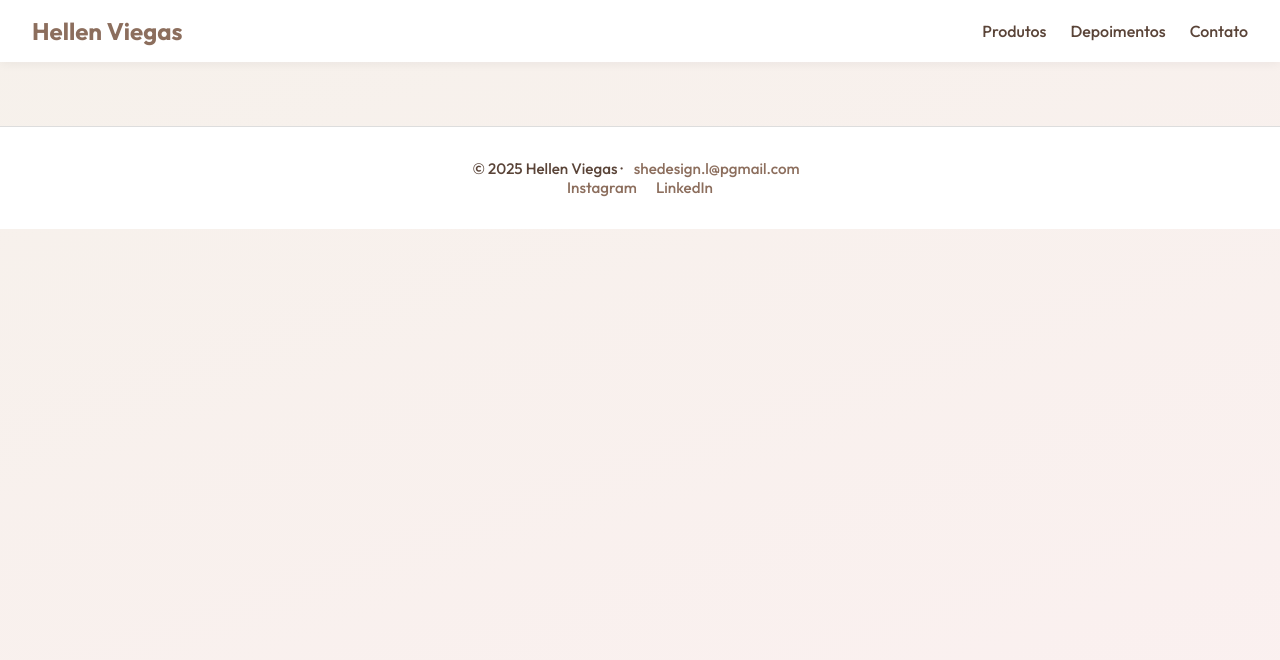
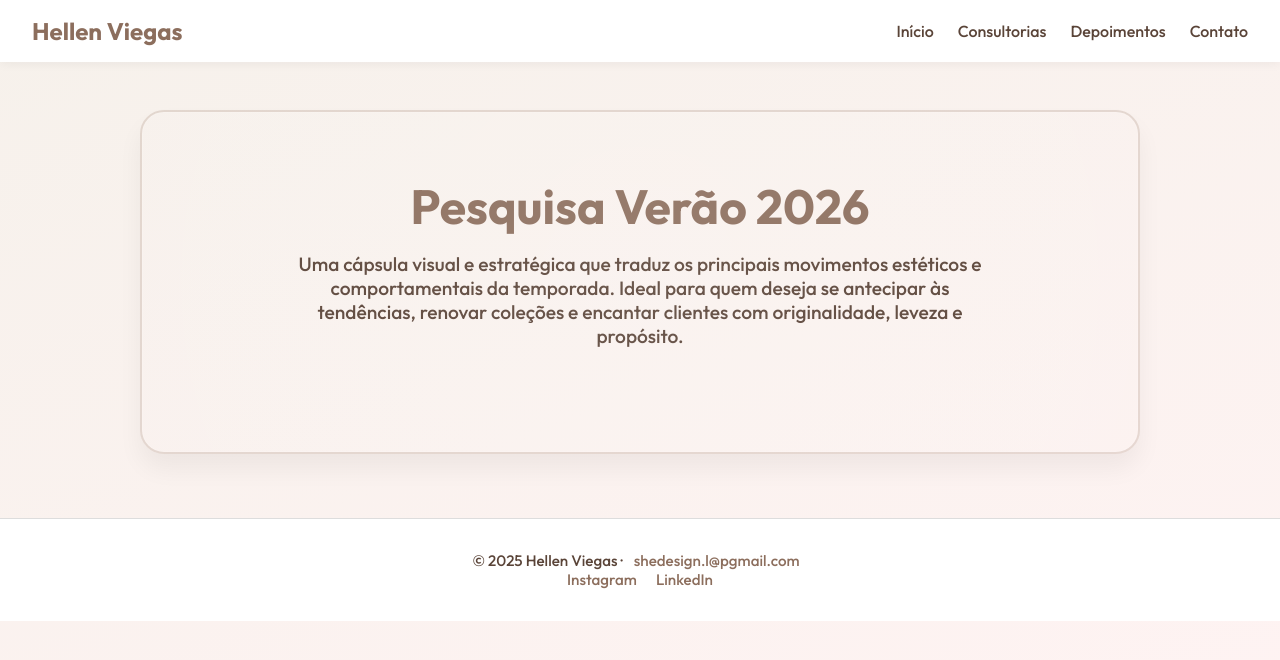
Before and after one commit to LLommez/hellenviegas, a plain HTML site: page verao2026.html in a window 1280 px wide. Drawn offline with Linux system fonts and the light colour scheme.

Commit message:
second commit

```diff
--- a/style.css
+++ b/style.css
@@ -1,6 +1,7 @@
 /* Mantém sua paleta e reset */
 :root {
-    --rosa-claro: #fbf0f0;
+    --branco: #ffffff;
+    --rosa-claro: #fff3f3;
     --bege: #f6f1eb;
     --marrom: #8c6e5d;
     --marrom-escuro: #5a4438;
@@ -59,7 +60,7 @@
 
   /*=========================== Hero ===========================*/
 .hero {
-    background: linear-gradient(145deg, var(--rosa-claro), var(--bege));
+    background: linear-gradient(145deg, var(--branco));
     border: 2px solid rgba(139, 105, 84, 0.2); /* Bordinha linda */
     border-radius: 24px;
     padding: 4rem 2rem;
--- a/verao2026.html
+++ b/verao2026.html
@@ -7,16 +7,27 @@
   <link rel="stylesheet" href="style.css" />
   <link href="https://fonts.googleapis.com/css2?family=Outfit:wght@300;500;700&display=swap" rel="stylesheet">
 </head>
+
 <body>
+  <!-- Navbar -->
   <nav class="navbar">
     <div class="logo">Hellen Viegas</div>
     <ul class="nav-links">
-      <li><a href="#pesquisas">Produtos</a></li>
+      <li><a href="index.html">Início</a></li>
+      <li><a href="consultorias.html">Consultorias</a></li>
       <li><a href="#depoimentos">Depoimentos</a></li>
       <li><a href="#contato">Contato</a></li>
     </ul>
   </nav>
 
+  <!-- Hero -->
+  <section class="hero">
+    <h1>Pesquisa Verão 2026</h1>
+    <p>
+      Uma cápsula visual e estratégica que traduz os principais movimentos estéticos e comportamentais da temporada.
+      Ideal para quem deseja se antecipar às tendências, renovar coleções e encantar clientes com originalidade, leveza e propósito.
+    </p>
+  </section>
 
   <footer id="contato">
     <div class="footer-content">
```
Also changed, not shown: consultoria.html (+6 -1 lines), index.html (+0 -1 lines), a.jpeg (added).
